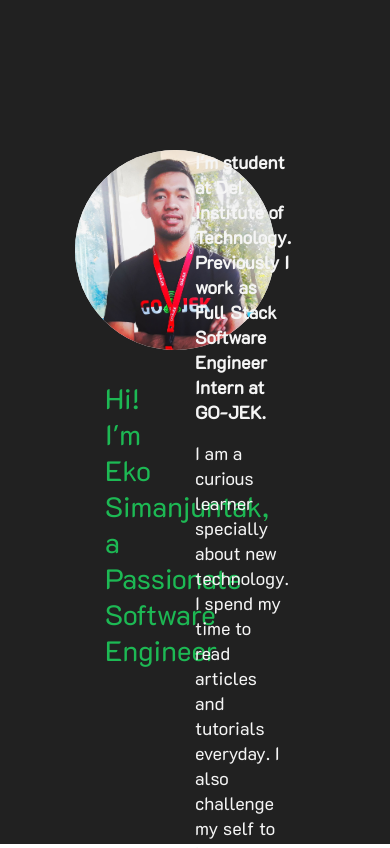
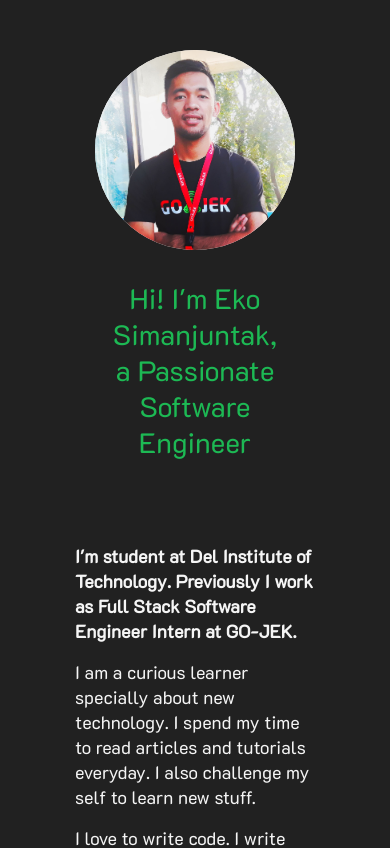
Before and after one commit to ecojuntak/ecojuntak.github.io, a Vue app: page /#/ in a window 390 px wide. Shown: the top 848 px of the page. Built offline with nearby package versions, Linux system fonts and the light colour scheme; some icons are missing.

Commit message:
enable to respond to device width

```diff
--- a/config/index.js
+++ b/config/index.js
@@ -9,7 +9,7 @@
 
     // Paths
     assetsSubDirectory: 'static',
-    assetsPublicPath: '/',
+    assetsPublicPath: '',
     proxyTable: {},
 
     // Various Dev Server settings
--- a/index.html
+++ b/index.html
@@ -4,7 +4,7 @@
 <head>
   <meta charset="utf-8">
   <meta name="viewport" content="width=device-width,initial-scale=1.0">
-  <link rel="shortcut icon" type="image/jpeg" href="./src/assets/icon.jpeg" />
+  <link rel="shortcut icon" type="image/jpeg" href="/src/assets/icon.jpeg" />
 
   <!-- Global site tag (gtag.js) - Google Analytics -->
   <script async src="https://www.googletagmanager.com/gtag/js?id=UA-127053617-1"></script>
--- a/src/App.vue
+++ b/src/App.vue
@@ -1,5 +1,5 @@
 <template>
-  <div class="app">
+  <div>
     <router-view/>
   </div>
 </template>
@@ -11,7 +11,4 @@
 </script>
 
 <style scoped>
-.app {
-  background-color: blue;
-}
 </style>
--- a/src/components/Description.vue
+++ b/src/components/Description.vue
@@ -32,6 +32,22 @@
   float: right;
   animation: slide 1.2s forwards;
   animation-delay: 0s;
+  background-color: inherit;
+}
+
+@media screen and (max-width: 850px) {
+  .rightside {
+    padding-top: 20px;
+    width: 100%;
+    padding-left: 75px;
+    padding-right: 75px;
+    text-align: center;
+    color: white;
+    float: right;
+    animation: slide 1.2s forwards;
+    animation-delay: 0s;
+    background-color: inherit;
+  }
 }
 
 @-webkit-keyframes slide {
@@ -63,7 +79,7 @@
 
 .cappy::after {
   content: "\258B";
-  color: rgb(29,185,84);
+  color: rgb(29, 185, 84);
   animation: blink-animation 1.1s infinite;
   animation-timing-function: ease;
   animation-delay: 0.5s;
@@ -71,14 +87,26 @@
 }
 
 @keyframes blink-animation {
-  from { opacity: 1.0; }
-  50% { opacity: 0.0; }
-  to { opacity: 1.0; }
+  from {
+    opacity: 1;
+  }
+  50% {
+    opacity: 0;
+  }
+  to {
+    opacity: 1;
+  }
 }
 
 @-webkit-keyframes blink-animation {
-  from { opacity: 1.0; }
-  50% { opacity: 0.0; }
-  to { opacity: 1.0; }
+  from {
+    opacity: 1;
+  }
+  50% {
+    opacity: 0;
+  }
+  to {
+    opacity: 1;
+  }
 }
 </style>
--- a/src/components/Home.vue
+++ b/src/components/Home.vue
@@ -26,7 +26,7 @@
 <style>
 .head {
   background-color: rgba(33, 33, 33, 1);
-  height:100vh;
-  padding-bottom: 150px;
+  display: flow-root;
+  padding-bottom: 100px;
 }
 </style>
--- a/src/components/Profile.vue
+++ b/src/components/Profile.vue
@@ -63,16 +63,17 @@
 
 <!-- Add "scoped" attribute to limit CSS to this component only -->
 <style scoped>
-@import url('https://fonts.googleapis.com/css?family=K2D');
+@import url("https://fonts.googleapis.com/css?family=K2D");
 
-h1, h2 {
+h1,
+h2 {
   font-weight: normal;
 }
 
 .header-text {
-  color: rgb(29,185,84);
+  color: rgb(29, 185, 84);
   margin: 30px;
-  font-family: 'K2D', sans-serif;
+  font-family: "K2D", sans-serif;
 }
 
 ul {
@@ -93,6 +94,22 @@
   float: left;
   animation: slide 1.2s forwards;
   animation-delay: 0s;
+  min-width: inherit;
+  background-color: inherit;
+}
+
+@media screen and (max-width: 850px) {
+  .leftside {
+    padding-top: 50px;
+    width: 100%;
+    padding-left: 75px;
+    padding-right: 75px;
+    text-align: center;
+    float: left;
+    animation: slide 1.2s forwards;
+    animation-delay: 0s;
+    background-color: inherit;
+  }
 }
 
 @-webkit-keyframes slide {
@@ -114,16 +131,15 @@
 }
 
 .icon {
-  color:white;
+  color: white;
 }
 
 .icon :hover {
-  color: rgb(29,185,84);
+  color: rgb(29, 185, 84);
 }
 
 .img-profile {
   border: 5px;
   border-color: antiquewhite;
 }
-
 </style>
```
Also changed, not shown: 10 other files (tests, documents, lock files or other folders).
